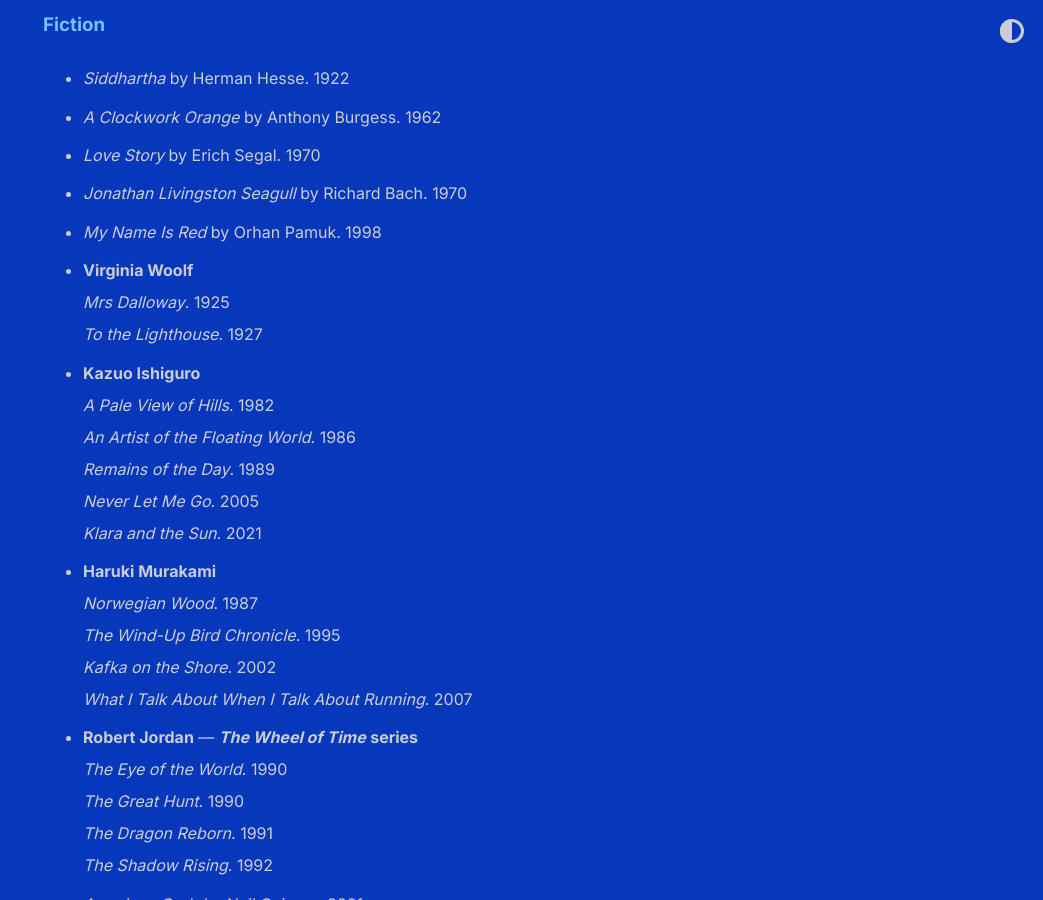
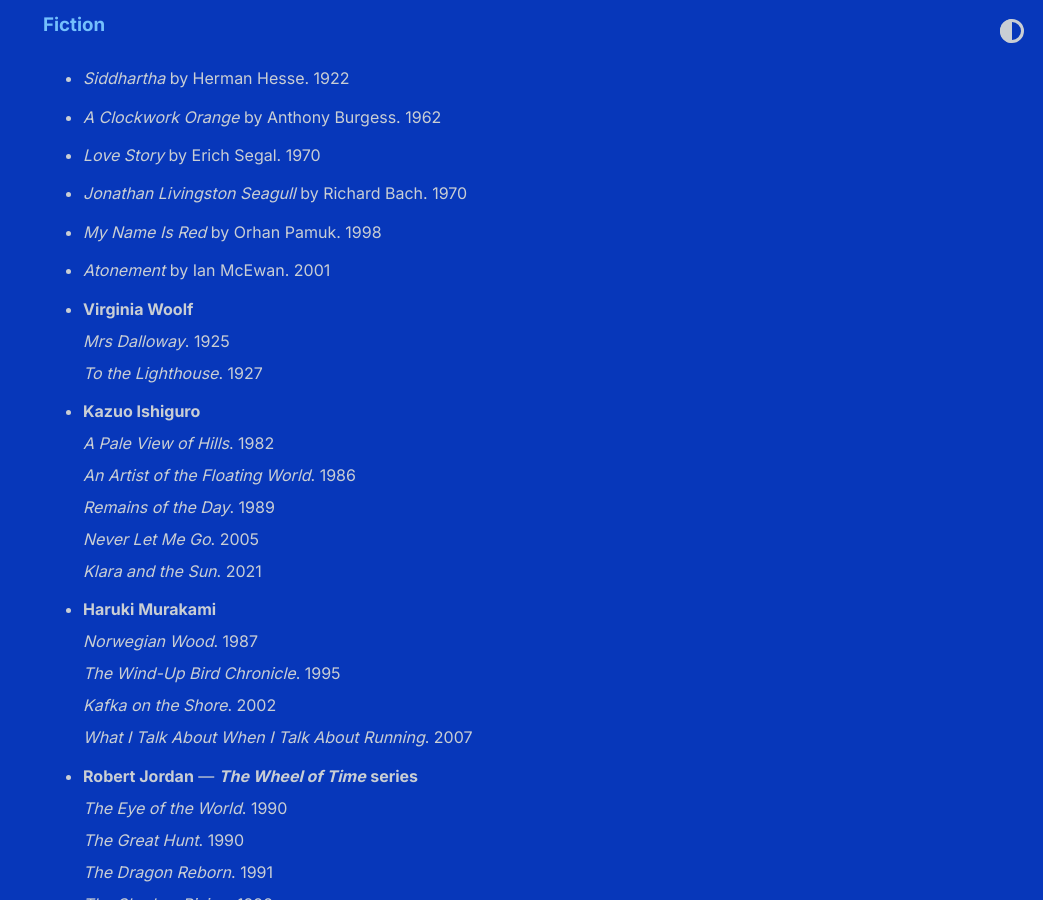
Before and after one commit to shihankanungo/shihankanungo.github.io, a Jekyll site: the page built from books.md, in a window 1280 px wide and 900 px high, scrolled down 858 px. Shown: the whole window, without its empty margins (237-1280 px from the left). Built offline with Jekyll 4.4.1, drawn with Linux system fonts in a browser that asks for light colours.

Commit message:
Update books.md

```diff
--- a/books.md
+++ b/books.md
@@ -16,6 +16,7 @@ These are the books I have read in 2025 (so far!) <br>
 - *Love Story* by Erich Segal. 1970
 - *Jonathan Livingston Seagull* by Richard Bach. 1970
 - *My Name Is Red* by Orhan Pamuk. 1998
+- *Atonement* by Ian McEwan. 2001
 - **Virginia Woolf** <br>
   *Mrs Dalloway*. 1925 <br>
   *To the Lighthouse*. 1927
```
